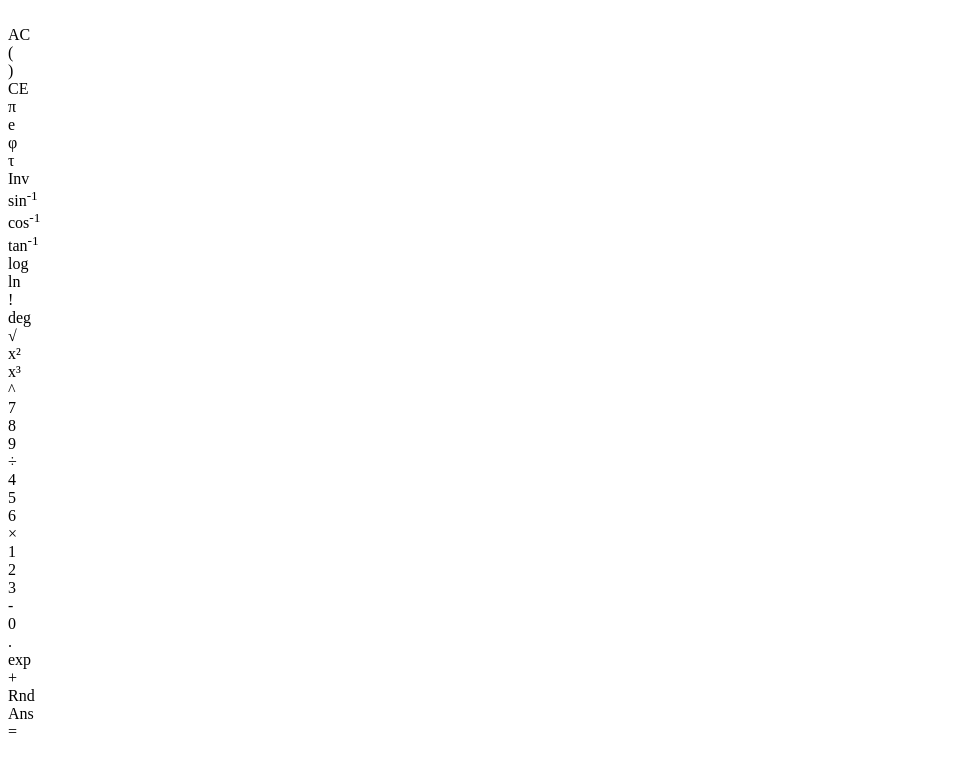
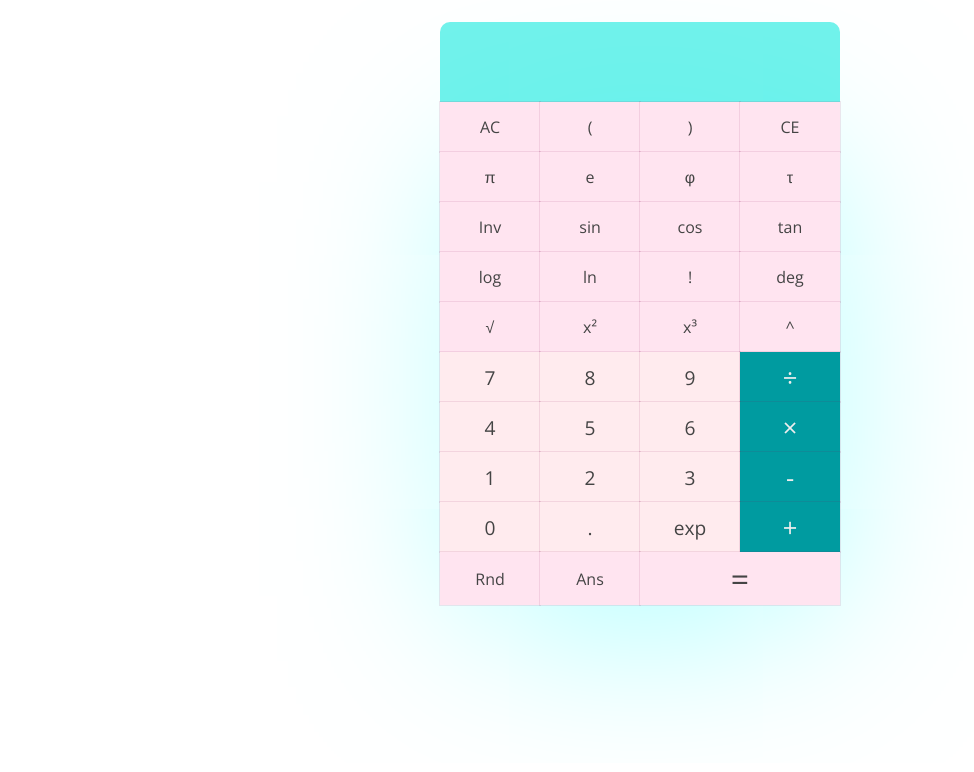
Before and after one commit to rawsting/scientific-calculator-, a plain HTML site: page index.html in a window 1280 px wide. Shown: the whole page, without its empty margins (0-974 px from the left). Drawn offline with nearby package versions, Linux system fonts and the light colour scheme; files that its build step writes are made by us from their sources.

Commit message:
Update index.html

```diff
--- a/index.html
+++ b/index.html
@@ -8,8 +8,10 @@
 </head>
 
 <body>
-  <script src="https://cdnjs.cloudflare.com/ajax/libs/mathjs/2.6.0/math.min.js"></script>
+  <script src="js/app.js"></script>
   <script src="https://code.jquery.com/jquery-1.12.0.min.js"></script>
+  <link rel="stylesheet" href="style.css">
+
    <link href='https://fonts.googleapis.com/css?family=Open+Sans&subset=latin,greek' rel='stylesheet' type='text/css'>
   <div class="wrapper">
    <br />
```
